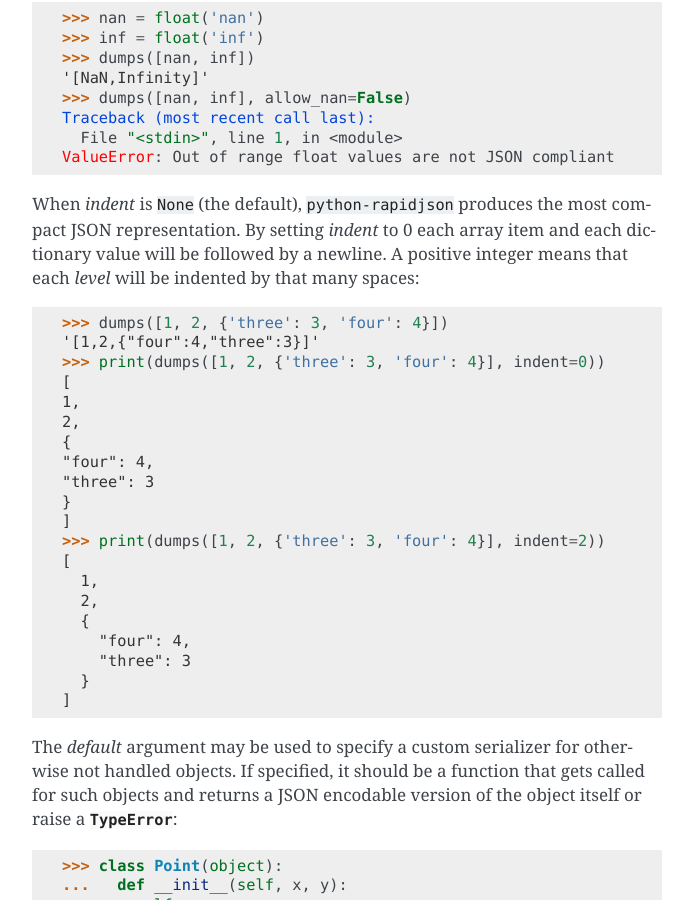
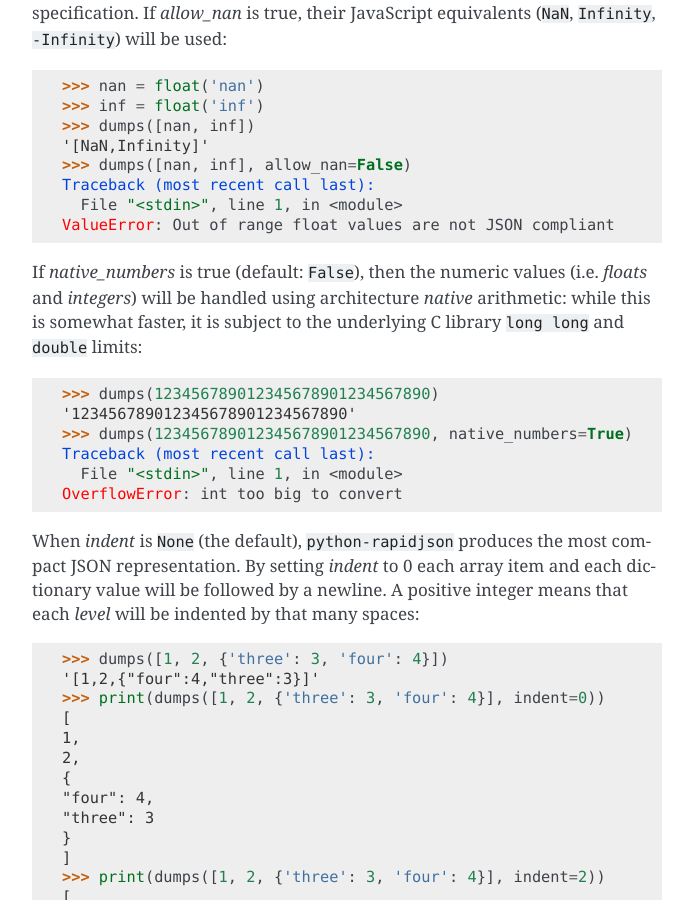
Before and after one commit to python-rapidjson/python-rapidjson, a Sphinx documentation site: the page built from docs/api.rst, in a window 1280 px wide and 900 px high, scrolled down 2050 px. Shown: the whole window, without its empty margins (418-1111 px from the left). Built offline with Sphinx 7.4.7, drawn with Linux system fonts in a browser that asks for light colours; some of the changed text lies outside the part shown.

Commit message:
New option `native_numbers` to use underlying C library numbers

```diff
--- a/docs/api.rst
+++ b/docs/api.rst
@@ -56,13 +56,15 @@
                            DATETIME_MODE_ISO8601_IGNORE_TZ, DATETIME_MODE_ISO8601_UTC,
                            UUID_MODE_NONE, UUID_MODE_CANONICAL, UUID_MODE_HEX)
 
-.. function:: dumps(obj, skipkeys=False, ensure_ascii=True, allow_nan=True, indent=None, \
+.. function:: dumps(obj, skipkeys=False, ensure_ascii=True, allow_nan=True, \
+                    native_numbers=False, indent=None, \
                     default=None, sort_keys=False, use_decimal=False, \
                     max_recursion_depth=2048, datetime_mode=None, uuid_mode=None)
 
    :param bool skipkeys: whether skip invalid :class:`dict` keys
    :param bool ensure_ascii: whether the output should contain only ASCII characters
    :param bool allow_nan: whether ``NaN`` values are handled or not
+   :param bool native_numbers: whether use arch's native numbers or not
    :param int indent: indentation width to produce pretty printed JSON
    :param callable default: a function that gets called for objects that can't otherwise be
                             serialized
@@ -116,6 +118,19 @@
        Traceback (most recent call last):
          File "<stdin>", line 1, in <module>
        ValueError: Out of range float values are not JSON compliant
+
+   If `native_numbers` is true (default: ``False``), then the numeric values (i.e. *floats* and
+   *integers*) will be handled using architecture *native* arithmetic: while this is somewhat
+   faster, it is subject to the underlying C library ``long long`` and ``double`` limits:
+
+   .. doctest::
+
+      >>> dumps(123456789012345678901234567890)
+      '123456789012345678901234567890'
+      >>> dumps(123456789012345678901234567890, native_numbers=True)
+      Traceback (most recent call last):
+        File "<stdin>", line 1, in <module>
+      OverflowError: int too big to convert
 
    When `indent` is ``None`` (the default), ``python-rapidjson`` produces the most compact JSON
    representation. By setting `indent` to 0 each array item and each dictionary value will be
@@ -267,7 +282,7 @@
        '"be57634565b54fc292c594e2f82e38fd"'
 
 .. function:: loads(s, object_hook=None, use_decimal=False, allow_nan=True, \
-                    datetime_mode=None, uuid_mode=None)
+                    native_numbers=False, datetime_mode=None, uuid_mode=None)
 
    :param str s: The JSON string to parse
    :param callable object_hook: an optional function that will be called with the result of
@@ -275,6 +290,7 @@
                                 the value to use instead of the :class:`dict`
    :param bool use_decimal: whether :class:`Decimal` should be used for float values
    :param bool allow_nan: whether ``NaN`` values are recognized
+   :param bool native_numbers: whether use arch's native numbers or not
    :param int datetime_mode: how should :class:`datetime` and :class:`date` instances be
                              handled
    :param int uuid_mode: how should :class:`UUID` instances be handled
@@ -324,6 +340,18 @@
          File "<stdin>", line 1, in <module>
        ValueError: … Out of range float values are not JSON compliant
 
+   If `native_numbers` is true (default: ``False``), then the numeric values (i.e. *floats* and
+   *integers*) will be handled using architecture *native* arithmetic: while this is quite
+   faster, integers that do not fit into the underlying C library ``long long`` limits will be
+   converted (*truncated*) to ``double`` numbers:
+
+   .. doctest::
+
+      >>> loads('123456789012345678901234567890')
+      123456789012345678901234567890
+      >>> loads('123456789012345678901234567890', native_numbers=True)
+      1.2345678901234566e+29
+
    With `datetime_mode` you can enable recognition of string literals containing an `ISO 8601`_
    representation as either :class:`date` or :class:`datetime` instances:
 
```
Also changed, not shown: 5 other files.
